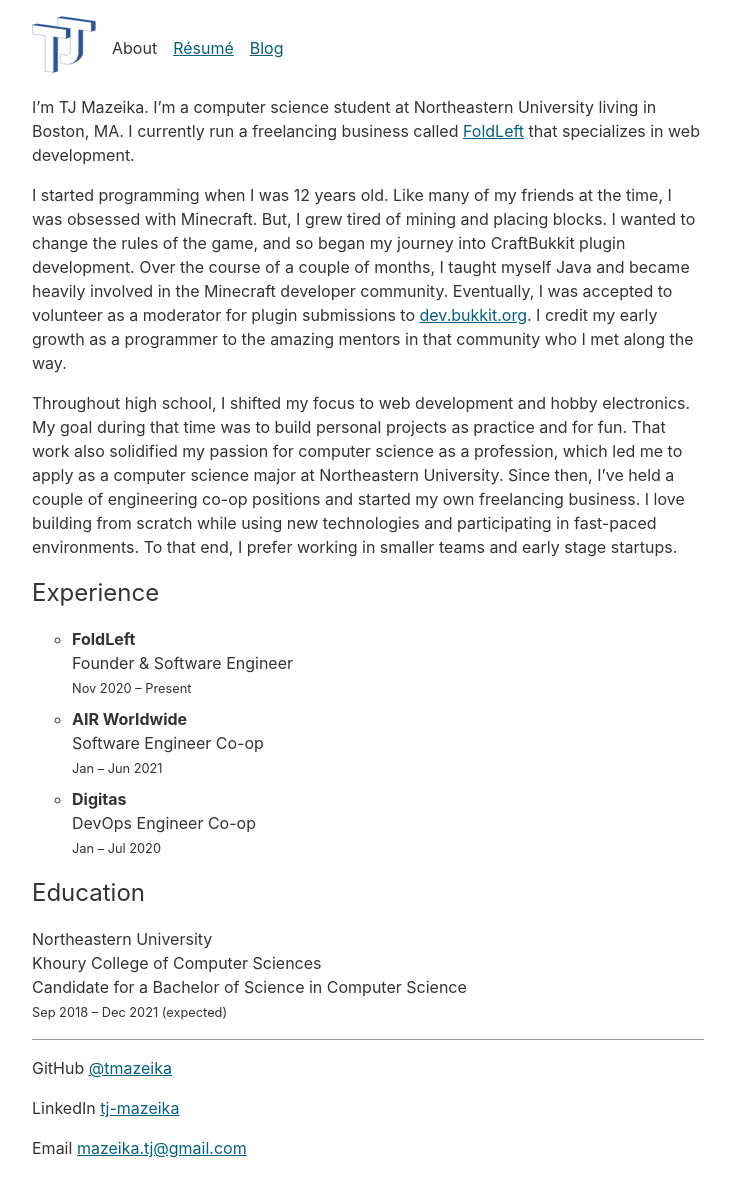
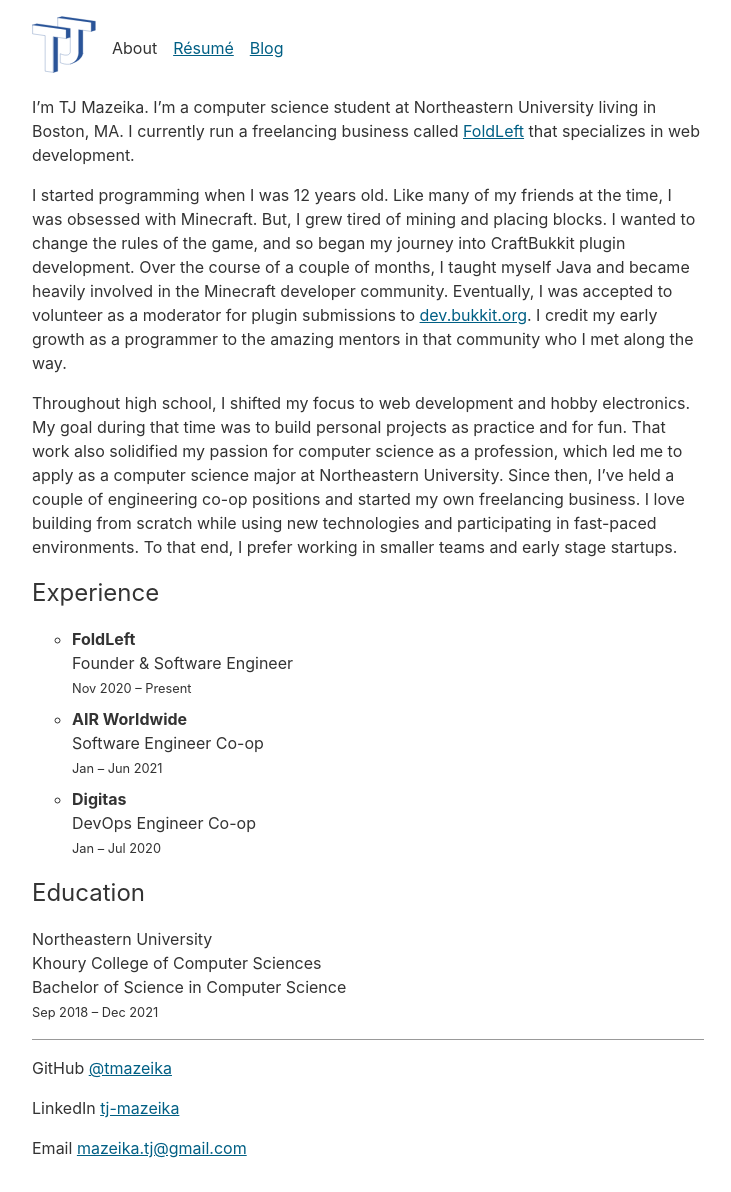
Before and after one commit to tmazeika/tmazeika.github.io, a Jekyll site: the page built from index.md, in a window 1280 px wide. Shown: the whole page, without its empty margins (32-763 px from the left). Built offline with Jekyll 4.4.1, drawn with Linux system fonts in a browser that asks for light colours; comment, search, counter and statistics services are not loaded.

Commit message:
I graduated!

```diff
--- a/index.md
+++ b/index.md
@@ -25,8 +25,8 @@
 
 Northeastern University
 <span class="hanging-indent">Khoury College of Computer Sciences</span>
-<span class="hanging-indent">Candidate for a Bachelor of Science in Computer
+<span class="hanging-indent">Bachelor of Science in Computer
 Science</span>
-<small>Sep 2018 &ndash; Dec 2021 (expected)</small>
+<small>Sep 2018 &ndash; Dec 2021</small>
 
 {% include footer.html %}
```
Also changed, not shown: Gemfile.lock.
